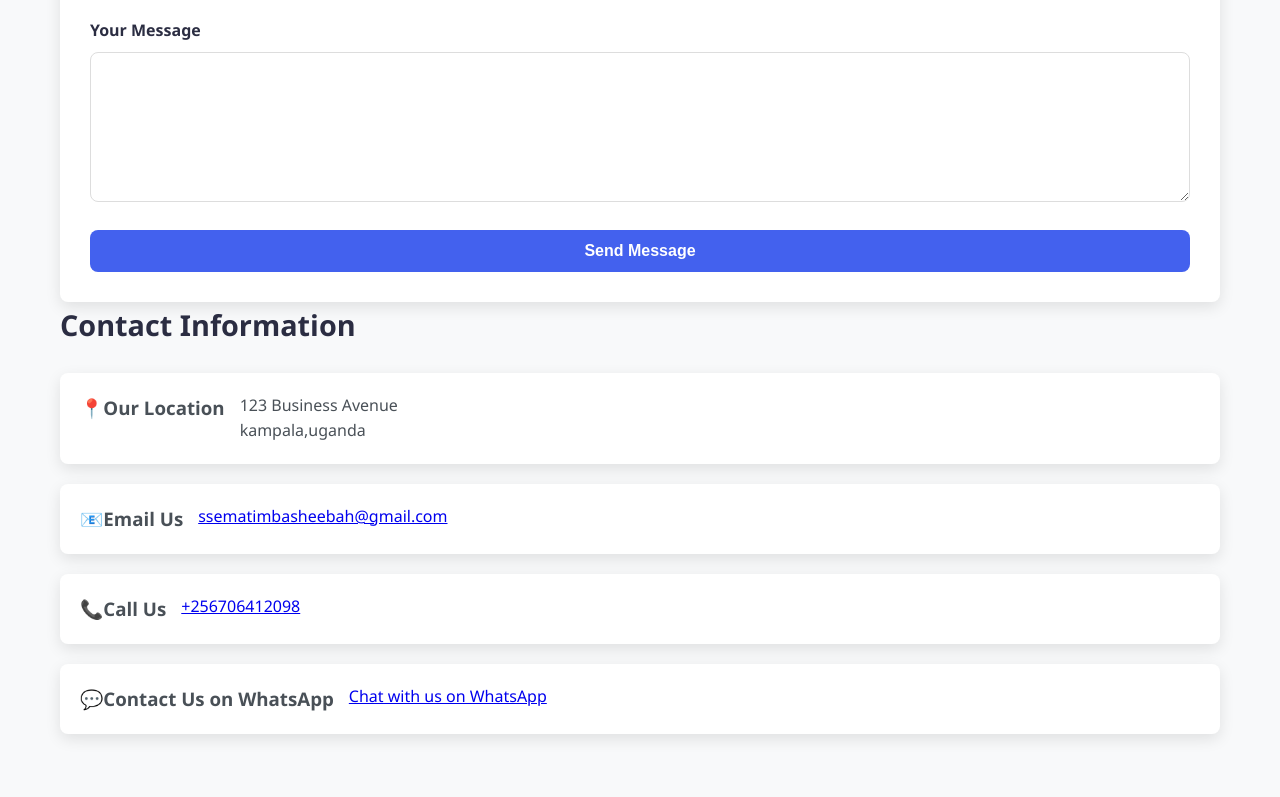
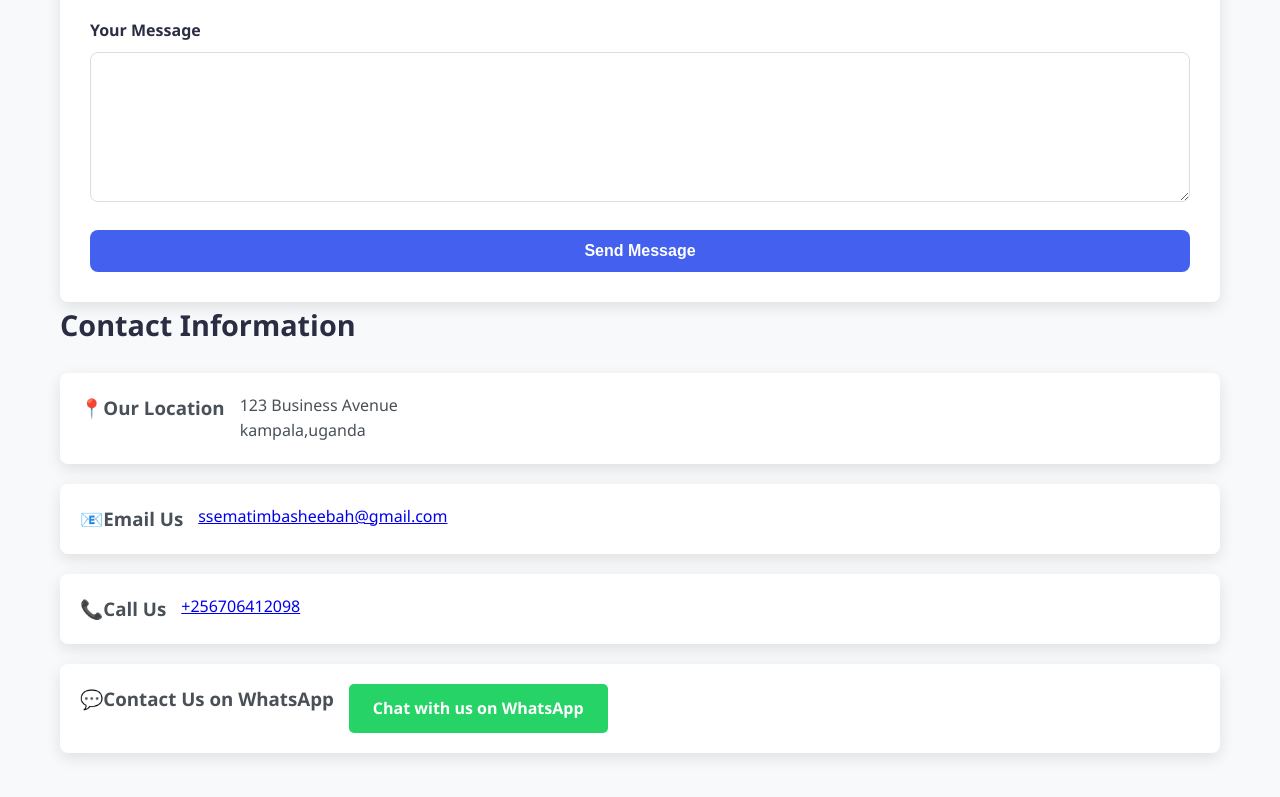
Before and after one commit to shibah24/sema, a plain HTML site: page contact.html in a window 1280 px wide. Shown: the part 545-1342 px from the top of the page. Drawn offline with Linux system fonts and the light colour scheme.

Commit message:
contactstyle.css

```diff
--- a/contactstyle.css
+++ b/contactstyle.css
@@ -254,3 +254,18 @@ body {
       font-size: 1rem;
   }
 }
+
+.whatsapp-btn {
+  display: inline-block;
+  background-color: #25D366; /* WhatsApp green */
+  color: white;
+  padding: 12px 24px;
+  border-radius: 5px;
+  font-size: 16px;
+  text-decoration: none;
+  font-weight: bold;
+}
+
+.whatsapp-btn:hover {
+  background-color: #128C7E; /* Darker green on hover */
+}
```
